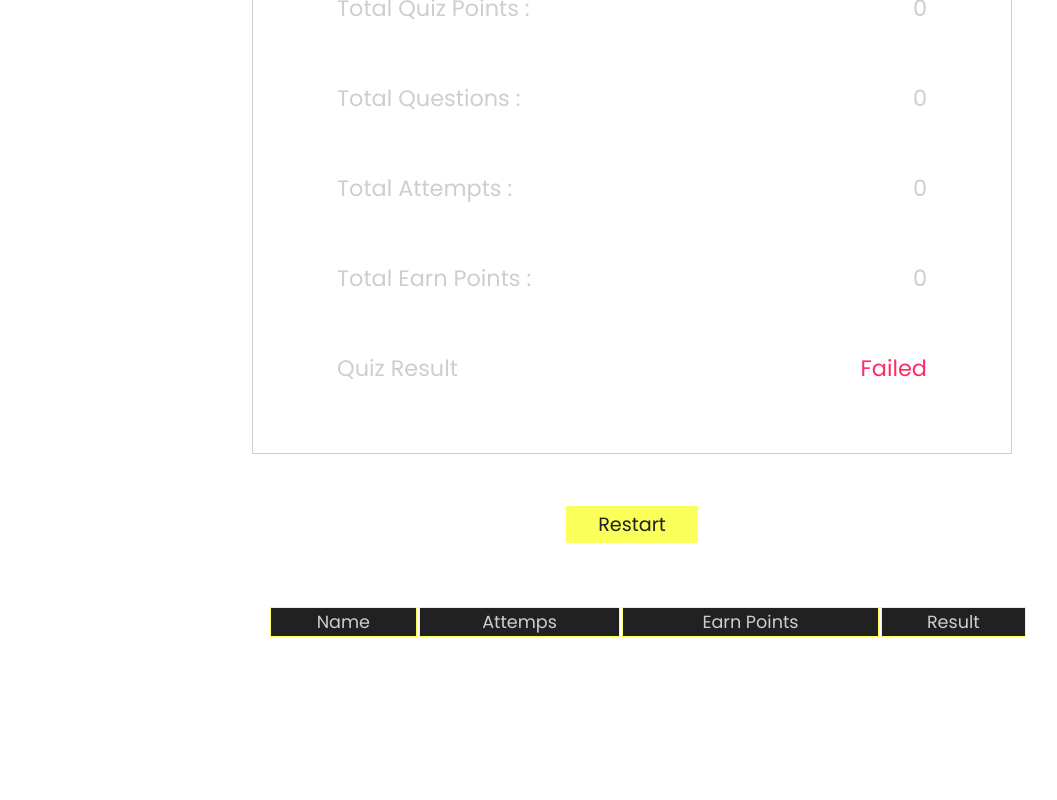
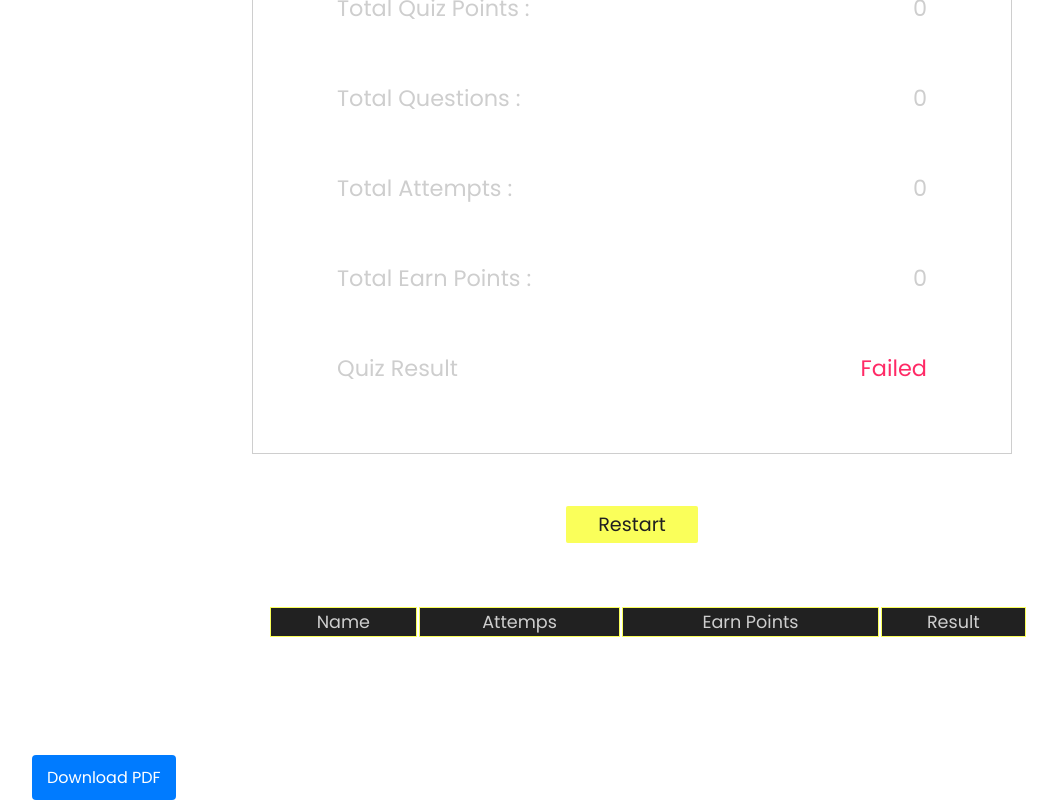
Before and after one commit to Manan-Arora31/Code_Of_Duty, a React (Create React App) app in the folder frontend/: page /result in a window 1280 px wide. Shown: the part 385-1185 px from the top of the page, without its empty margins (8-1065 px from the left). Before the commit the page ends 1090 px from the top, so only its background shows below. Built offline with nearby package versions, Linux system fonts and the light colour scheme.

Commit message:
Added download pdf functionality

```diff
--- a/frontend/package.json
+++ b/frontend/package.json
@@ -9,6 +9,8 @@
     "@testing-library/user-event": "^13.5.0",
     "axios": "^1.6.0",
     "babel": "^6.23.0",
+    "html2canvas": "^1.4.1",
+    "jspdf": "^2.5.1",
     "react": "^18.2.0",
     "react-bootstrap": "^2.9.1",
     "react-dom": "^18.2.0",
--- a/frontend/src/components/Result.js
+++ b/frontend/src/components/Result.js
@@ -10,9 +10,26 @@ import { attempts_Number, earnPoints_Number, flagResult } from '../helper/helper
 import { resetAllAction } from '../redux/questions_reducer';
 import { resetResultAction } from '../redux/result_reducer';
 // import { usePublishResult } from '../hooks/setResult';
+import html2canvas from "html2canvas"
+import jsPDF from "jspdf"
 
 
 export default function Result() {
+
+    const downloadPdf = () => {
+        const content = document.getElementById('pdf-content'); // Replace with the ID of the element you want to convert to PDF
+
+        html2canvas(content).then(canvas => {
+          const imgData = canvas.toDataURL('image/png');
+          const pdf = new jsPDF();
+          const imgProps = pdf.getImageProperties(imgData);
+          const pdfWidth = pdf.internal.pageSize.getWidth();
+          const pdfHeight = (imgProps.height * pdfWidth) / imgProps.width;
+
+          pdf.addImage(imgData, 'PNG', 0, 0, pdfWidth, pdfHeight);
+          pdf.save('download.pdf');
+        });
+      };
 
     const dispatch = useDispatch()
     const { questions : { queue ,answers}, result : { result, userId}}  = useSelector(state => state)
@@ -37,7 +54,8 @@ export default function Result() {
     }
 
   return (
-    <div className='container'>
+    <div className = "outer">
+    <div id='pdf-content' className='container'>
         <h1 className='title text-light'>Quiz Application</h1>
 
         <div className='result flex-center'>
@@ -76,5 +94,7 @@ export default function Result() {
             <ResultTable></ResultTable>
         </div>
     </div>
+    <button className="download" onClick = {downloadPdf}>Download PDF</button>
+    </div>
   )
 }
```
Also changed, not shown: 1 other file (tests, documents, lock files or other folders).
